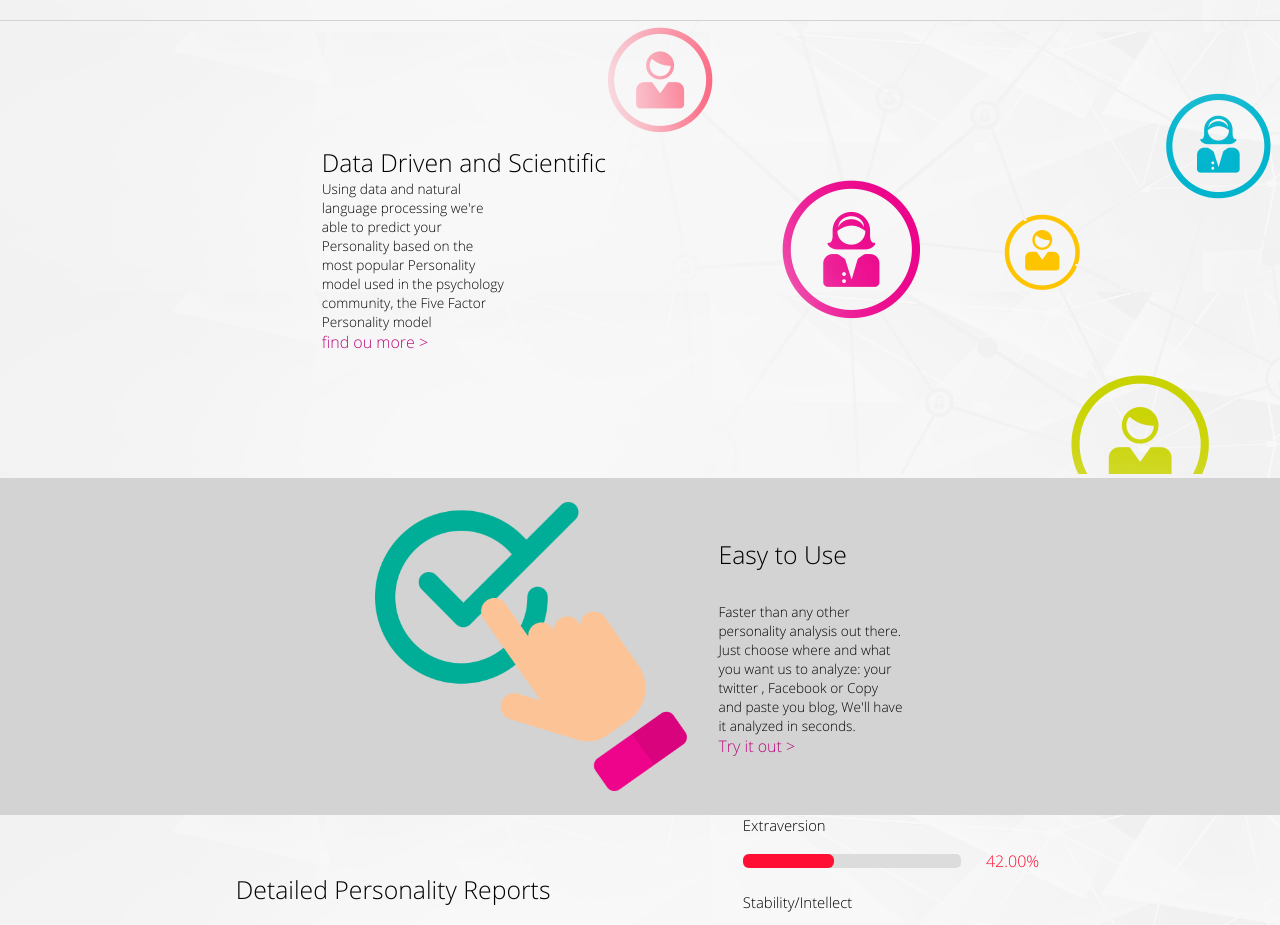
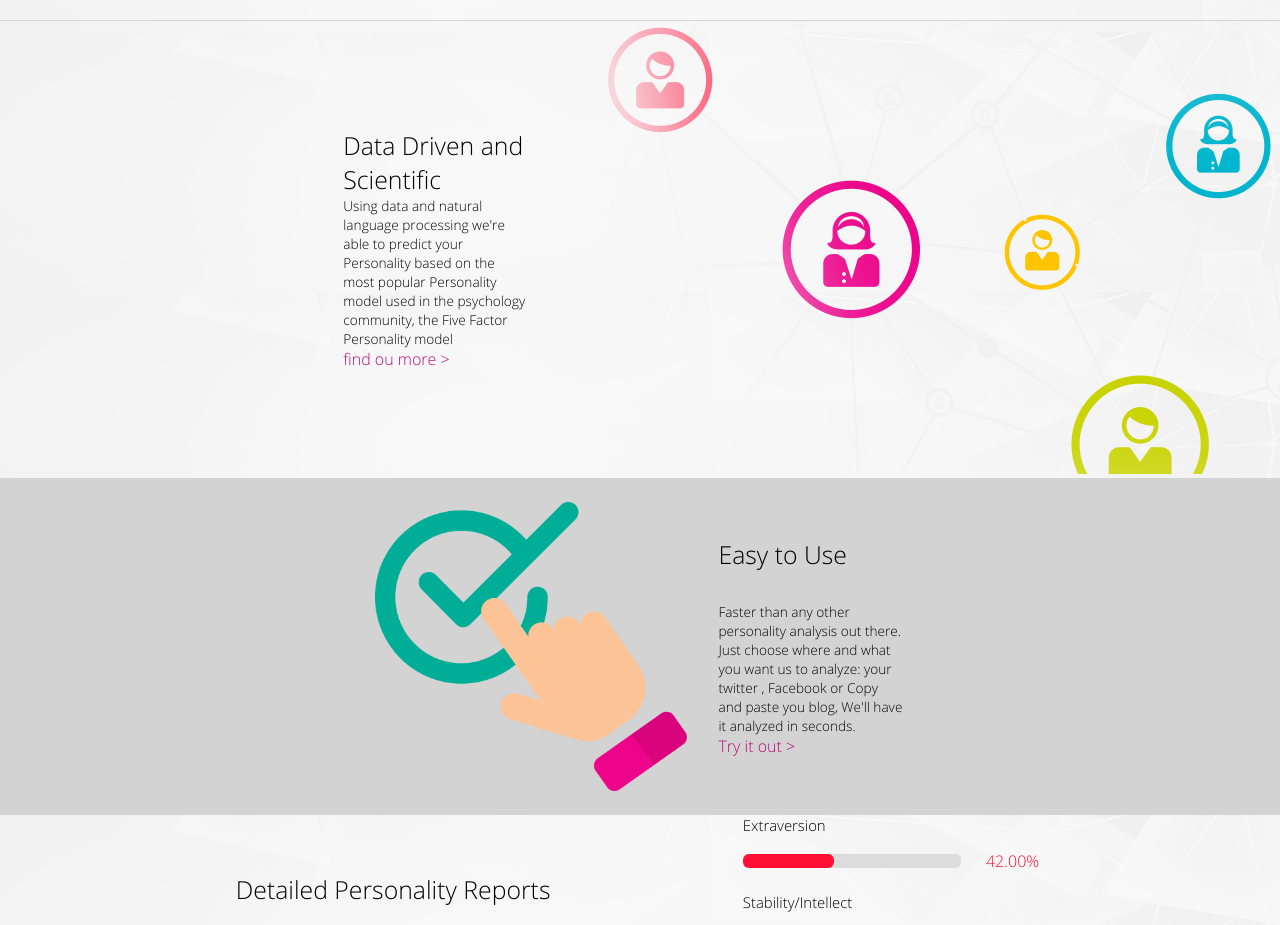
Before and after one commit to Nitcheu2020/Mindmetrics, a React (Create React App) app: page / in a window 1280 px wide. Shown: the part 1080-2005 px from the top of the page. Built offline with nearby package versions, Linux system fonts and the light colour scheme; no server answers.

Commit message:
alignment on Home page with the people image

```diff
--- a/src/Home.js
+++ b/src/Home.js
@@ -70,12 +70,12 @@ const  Home =(props) =>{
           </Link>
         </label>
         <nav style={{display:'flex','flexDirection':'row',width:'100%',alignItems:'center',justifyContent:'flex-end',borderTop: '1px solid #d3d3d3',marginTop:heightScreen(86)}}>
-          <label style={{display: 'flex','flexDirection':'column'}}>
-            <a style={{fontSize:widthScreen(40), fontFamily:'Open Sans Light'}} name="hwItW"> {TextKey.home.dataDriven} </a>
-        <label style={{fontSize:widthScreen(22), fontFamily:'Open Sans Light',width:widthScreen(298.47)}}>{TextKey.home.usingData}</label>
+          <label style={{display: 'flex','flexDirection':'column',paddingRight:widthScreen(125)}}>
+            <a style={{fontSize:widthScreen(40), fontFamily:'Open Sans Light',width:widthScreen(298.47)}} name="hwItW"> {TextKey.home.dataDriven} </a>
+            <label style={{fontSize:widthScreen(22), fontFamily:'Open Sans Light',width:widthScreen(298.47)}}>{TextKey.home.usingData}</label>
             <Link to="/description" transition="glide-right" style={{ textDecoration: 'none',}}>
               <label style={{color:'#ba097d','marginTop':heightScreen(10),paddingBottom:heightScreen(86),fontFamily:'Open Sans Light'}}>{TextKey.home.findOrMore} &gt;</label>
-              </Link>
+            </Link>
           </label>
           <img
             src={duplicatePeople} alt="duplicatePeople"
```
